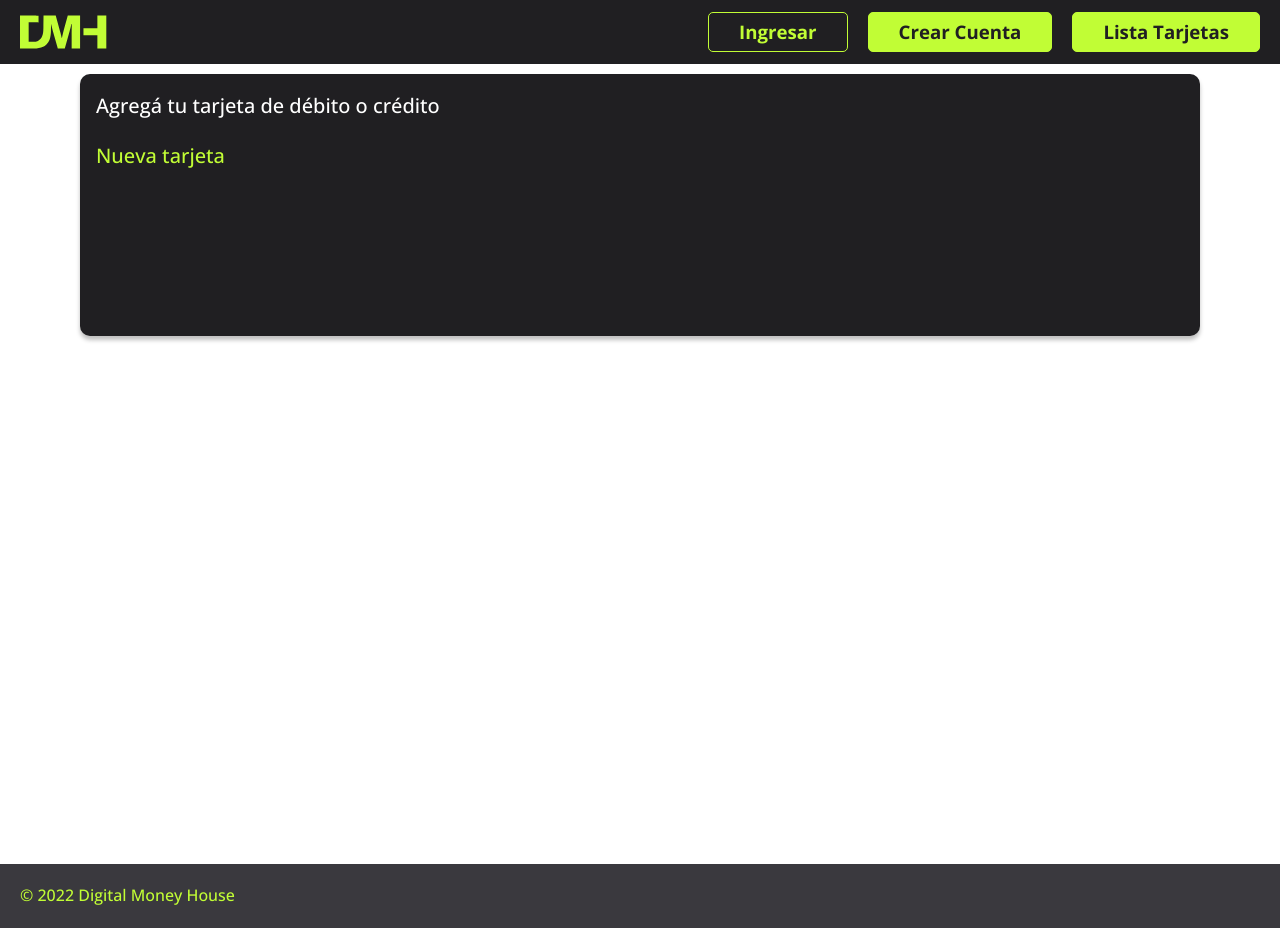
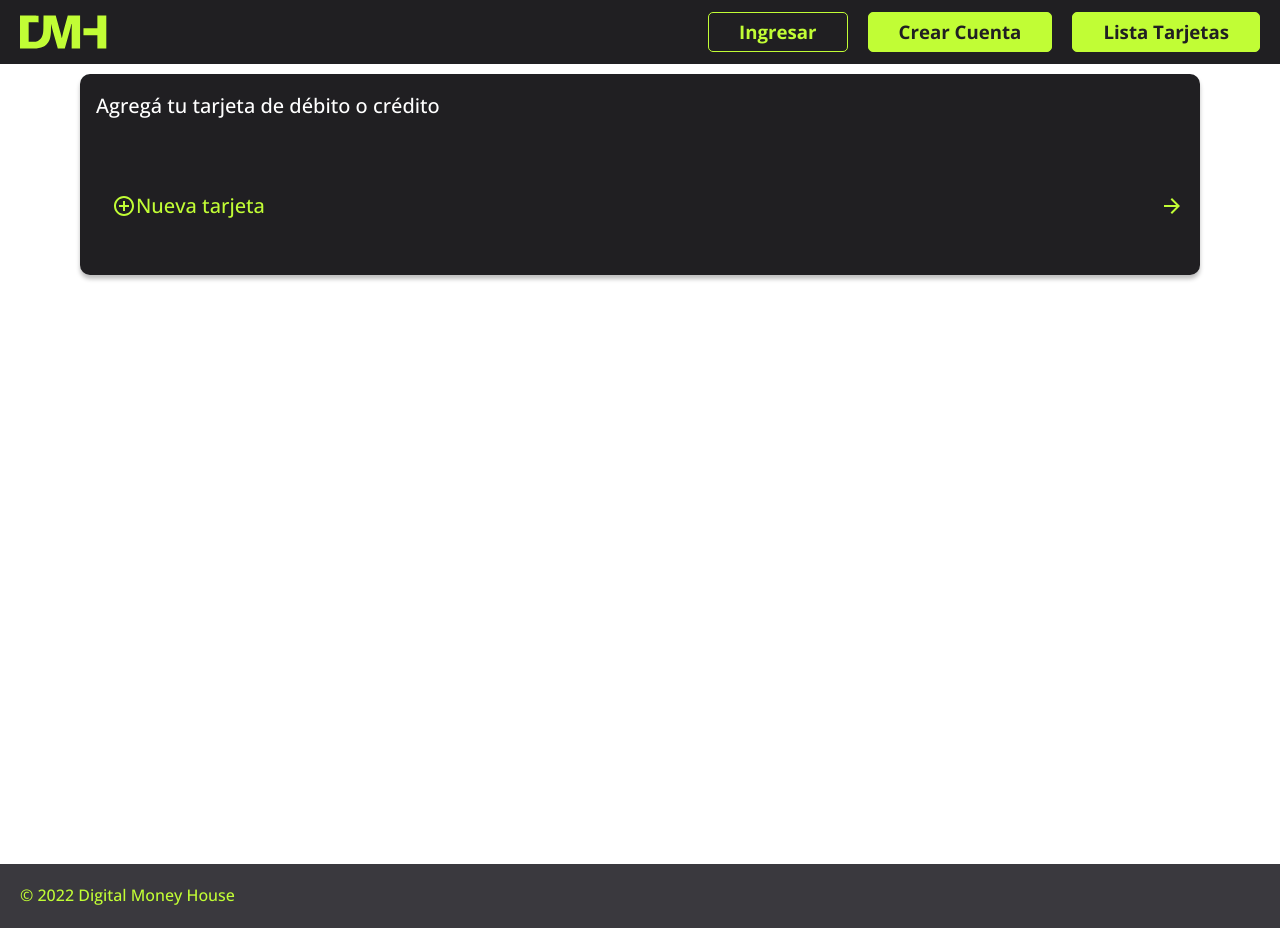
Before and after one commit to BenjaminMirra/proyectoDMH, a Next.js app in the folder equipo-12/: page /listar-tarjetas in a window 1280 px wide. Built offline with nearby package versions, Linux system fonts and the light colour scheme.

Commit message:
[ADD]Estilos a la Pagina List Card

```diff
--- /dev/null
+++ b/equipo-12/components/ListCard/addCard.module.css
@@ -0,0 +1,3 @@
+.iconPlus {
+    size: '10px',
+}
--- a/equipo-12/components/ListCard/addCard.tsx
+++ b/equipo-12/components/ListCard/addCard.tsx
@@ -1,7 +1,7 @@
-
-import { mdiPlusCircleOutline } from '@mdi/js';
+import styles from "./addCard.module.css";
+import AddCircleOutlineIcon from '@mui/icons-material/AddCircleOutline';
+import ArrowForwardIcon from '@mui/icons-material/ArrowForward';
 import { Box, Button, Card, CardContent, Icon, IconButton, Typography } from "@mui/material"
-
 const AddCard = () => {
     return (
         <>
@@ -22,29 +22,54 @@ const AddCard = () => {
                     background: "#201F22",
                     boxShadow: "0px 4px 4px rgba(0, 0, 0, 0.25)",
                     borderRadius: "10px",
-                    paddingBottom: "100px"
                 }}>
                     <CardContent>
                         <Typography sx={{
                             color: "#FFFFFF",
-                            paddingBottom: "18px"
+                            paddingBottom: "20px"
                         }} variant="h6">
                             Agregá tu tarjeta de débito o crédito
                         </Typography>
-                            <Typography
-                             sx={{
-                                 color: "#C1FD35",
-                                 paddingBottom: "18px"
-                                }} variant="h6"
-                                style={{ textTransform: 'none' }}
-                                >
+                    </CardContent>
+                    <CardContent sx={{
+                        display: "flex",
+                        flexDirection: "row",
+                        justifyContent: "space-between",
+                        alignItems: "center",
+                        width: "100%",
+                    }
+                    }>
+                        <Typography
+                            sx={{
+                                color: "#C1FD35",
+                                paddingBottom: "5px"
+                            }} variant="h6"
+                            style={{ textTransform: 'none' }}
+                        >
+                            <CardContent sx={{
+                                display: "flex",
+                                flexDirection: "row",
+                                justifyContent: "space-between",
+                                alignItems: "center",
+                                width: "100%",
+                            }
+                            }>
+
+                                <AddCircleOutlineIcon className={styles.icon}/>
                                 Nueva tarjeta
+                            </CardContent>
 
-                            </Typography>
+                        </Typography>
+                        <Typography
+                            sx={{
+                                color: "#C1FD35",
+                                paddingBottom: "5px"
+                            }} variant="h6"
+                            style={{ textTransform: 'none' }}
+                        >
+                           <ArrowForwardIcon />
 
-                        <Button>
-
-                        </Button>
+                        </Typography>
                     </CardContent>
                 </Card>
             </Box>
```
